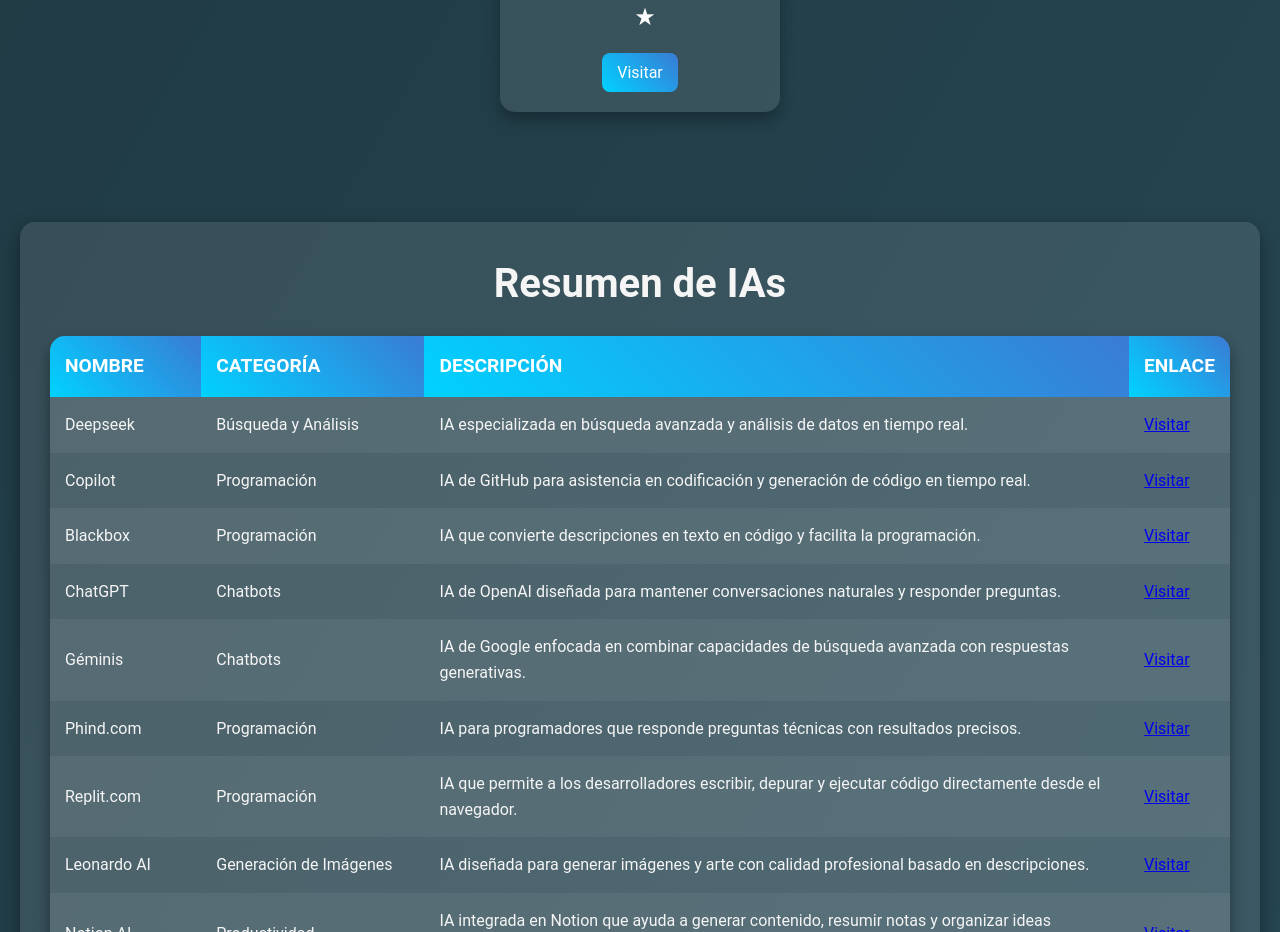
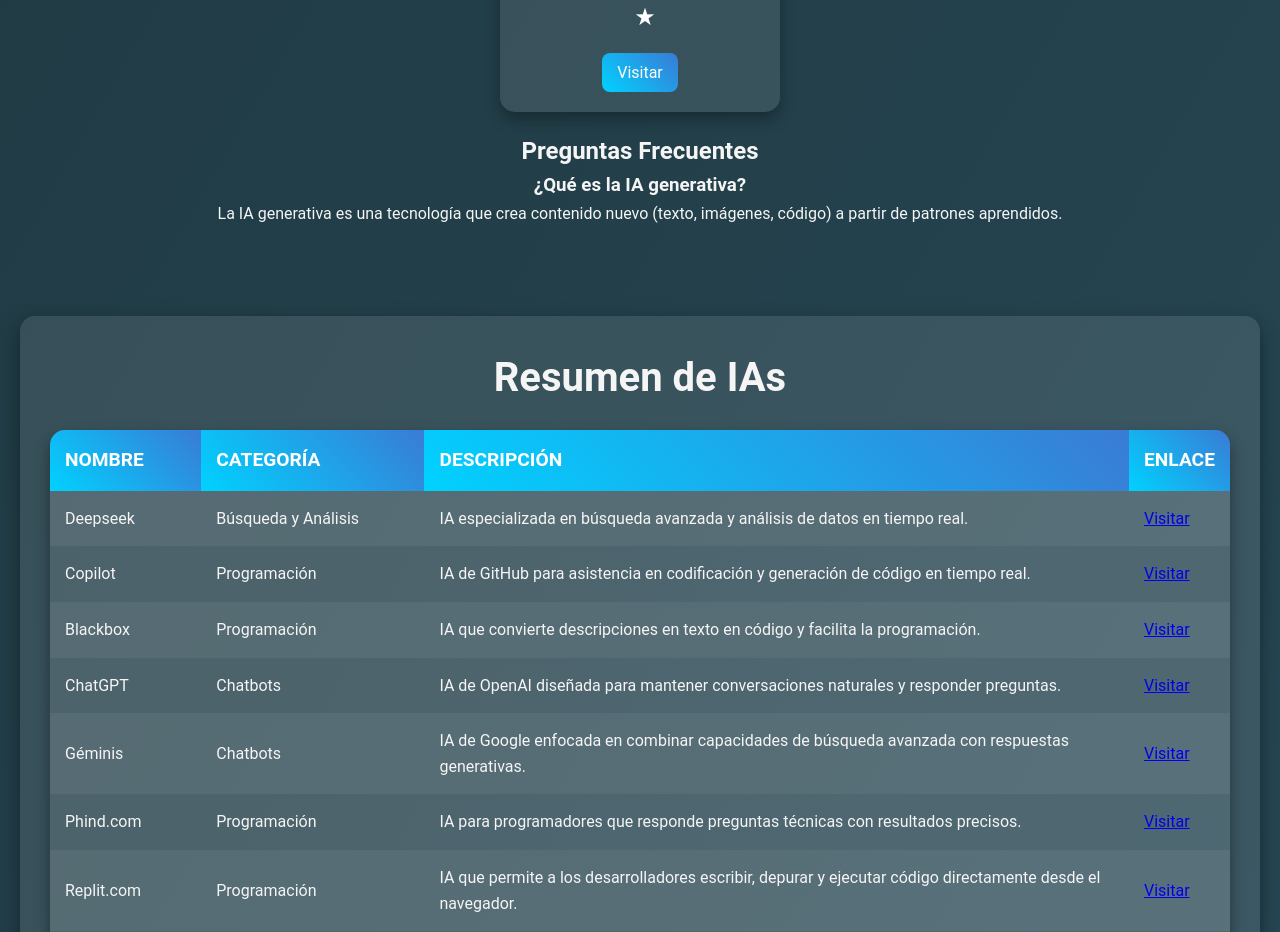
Before and after one commit to Anricci575/pagina-de-ias-2, a plain HTML site: page index.html in a window 1280 px wide. Shown: the part 7918-8850 px from the top of the page. Drawn offline with Linux system fonts and the light colour scheme.

Commit message:
Update index.html

```diff
--- a/index.html
+++ b/index.html
@@ -75,6 +75,19 @@
             <div class="animate-fade-in-up">
             <!-- Lista de IAs -->
             <section id="aiList" class="ias"></section>
+            <!-- ===== SECCIÓN FAQ ===== -->
+    <section class="faq-section">
+        <h2>Preguntas Frecuentes</h2>
+        <div itemscope itemtype="https://schema.org/FAQPage">
+            <div itemscope itemprop="mainEntity" itemtype="https://schema.org/Question">
+                <h3 itemprop="name">¿Qué es la IA generativa?</h3>
+                <div itemscope itemprop="acceptedAnswer" itemtype="https://schema.org/Answer">
+                    <p itemprop="text">La IA generativa es una tecnología que crea contenido nuevo (texto, imágenes, código) a partir de patrones aprendidos.</p>
+                </div>
+            </div>
+            <!-- Añade más preguntas aquí -->
+        </div>
+    </section>
 
             <!-- Sección de Favoritos -->
             <section id="favorites-section" class="hidden">
```
